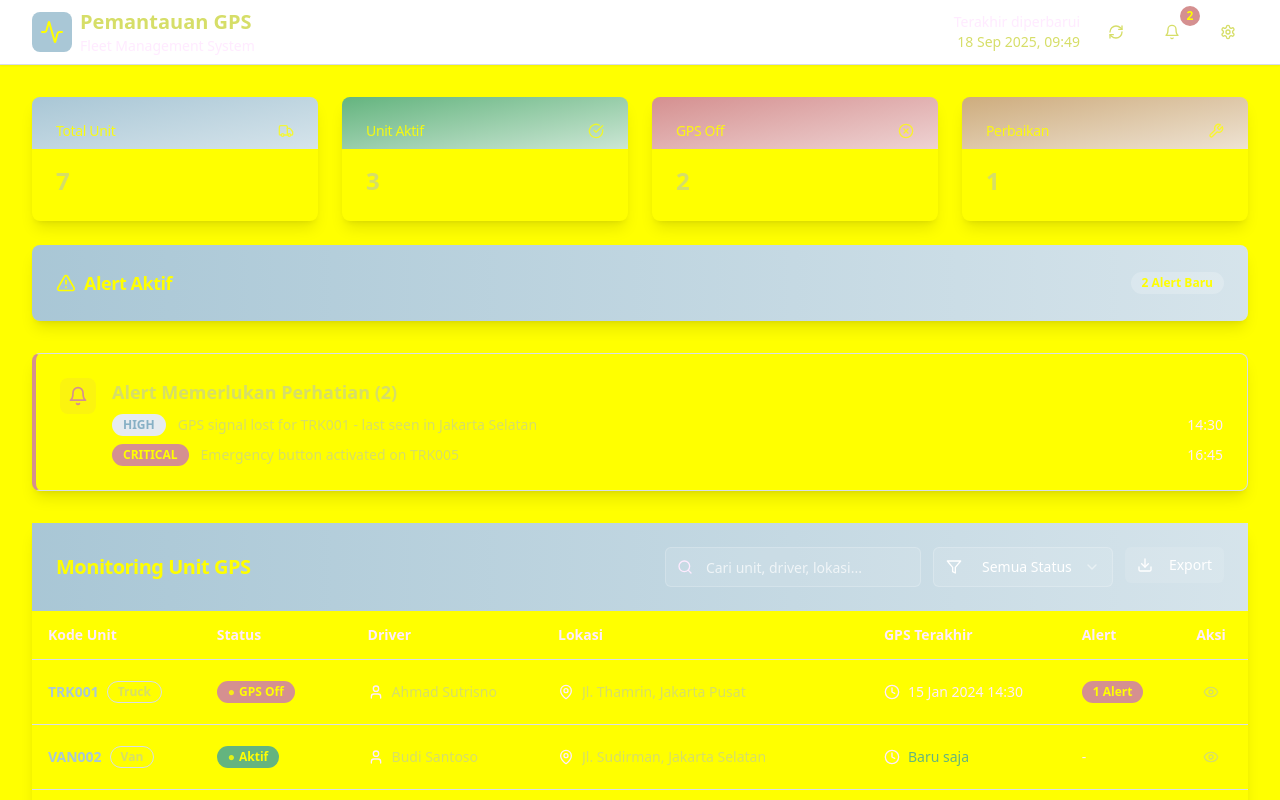
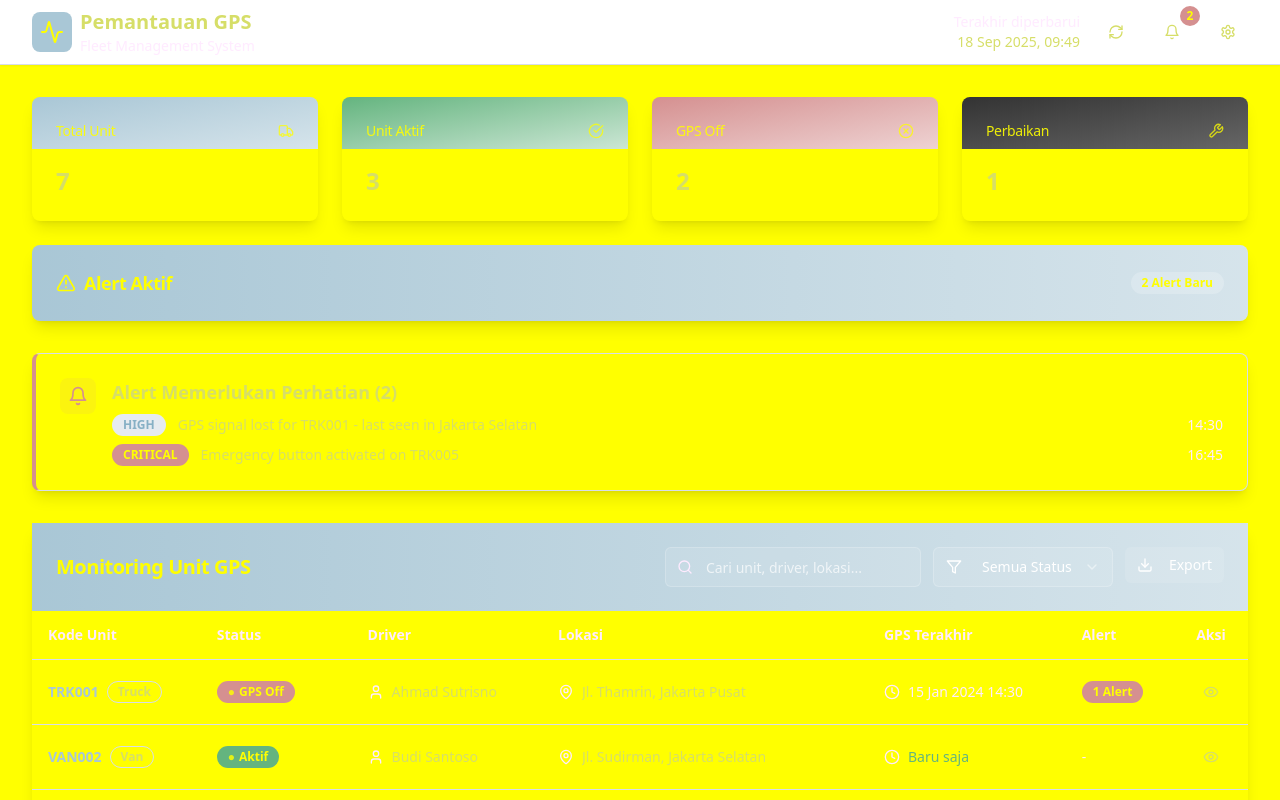
Before and after one commit to iqbaltejo/unit-track-nexus, a React (Vite) app: page / in a window 1280 px wide. Shown: the top 800 px of the page. Built offline with nearby package versions, Linux system fonts and the light colour scheme; the HTML template or start-up script is replaced by a standard one.

Commit message:
Change yellow to black

```diff
--- a/src/index.css
+++ b/src/index.css
@@ -34,9 +34,9 @@ All colors MUST be HSL.
     --success-foreground: 255 255 255;
     --success-glow: 140 35% 85%;
 
-    --warning: 35 45% 65%;
+    --warning: 0 0% 20%;
     --warning-foreground: 255 255 255;
-    --warning-glow: 35 45% 88%;
+    --warning-glow: 0 0% 40%;
 
     --danger: 0 45% 70%;
     --danger-foreground: 255 255 255;
@@ -52,7 +52,7 @@ All colors MUST be HSL.
     /* GPS Monitoring specific colors */
     --status-active: 140 35% 55%;
     --status-inactive: 120 120 140;
-    --status-maintenance: 35 45% 65%;
+    --status-maintenance: 0 0% 20%;
     --status-offline: 0 45% 70%;
 
     /* Gradients */
```
